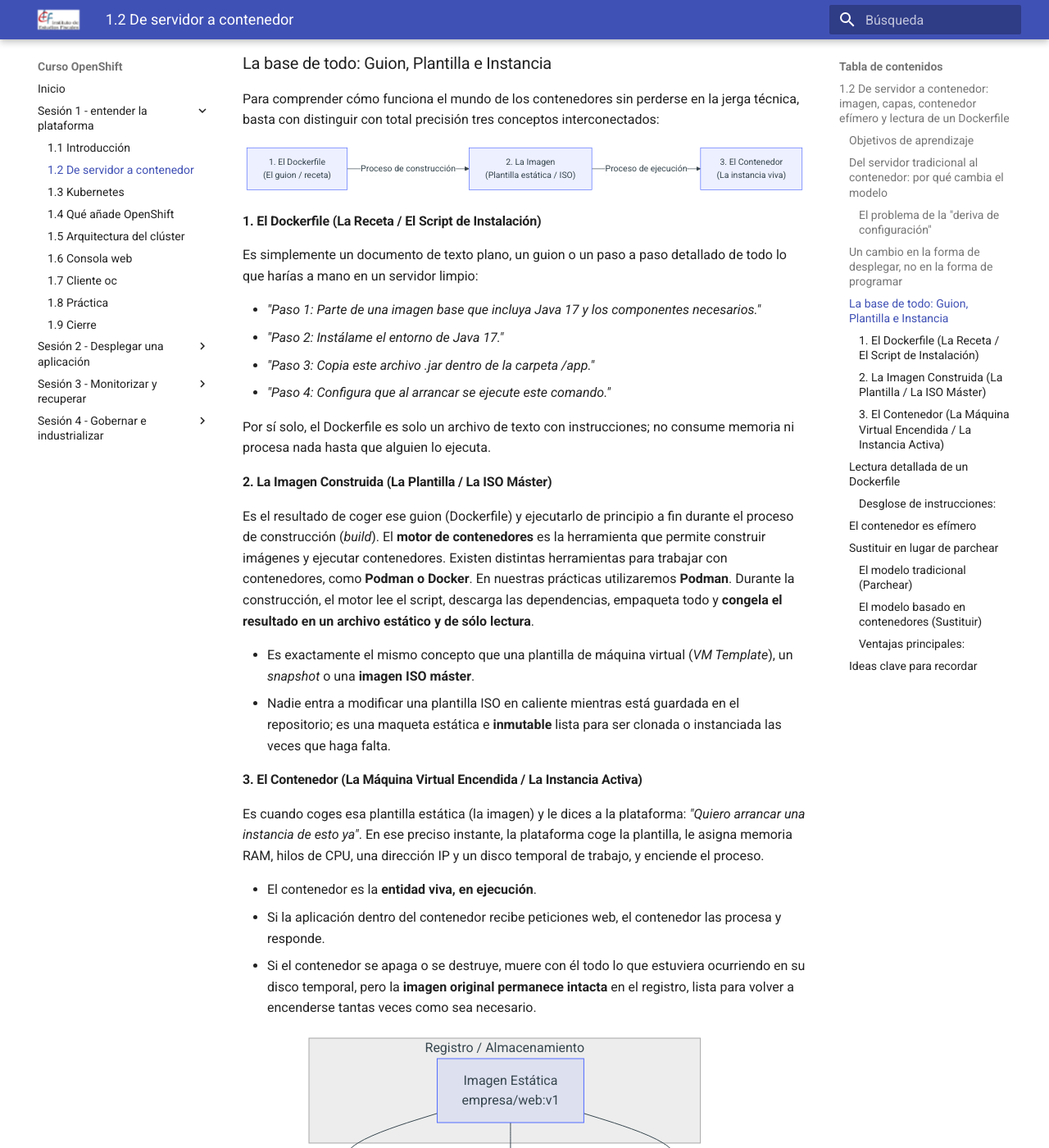
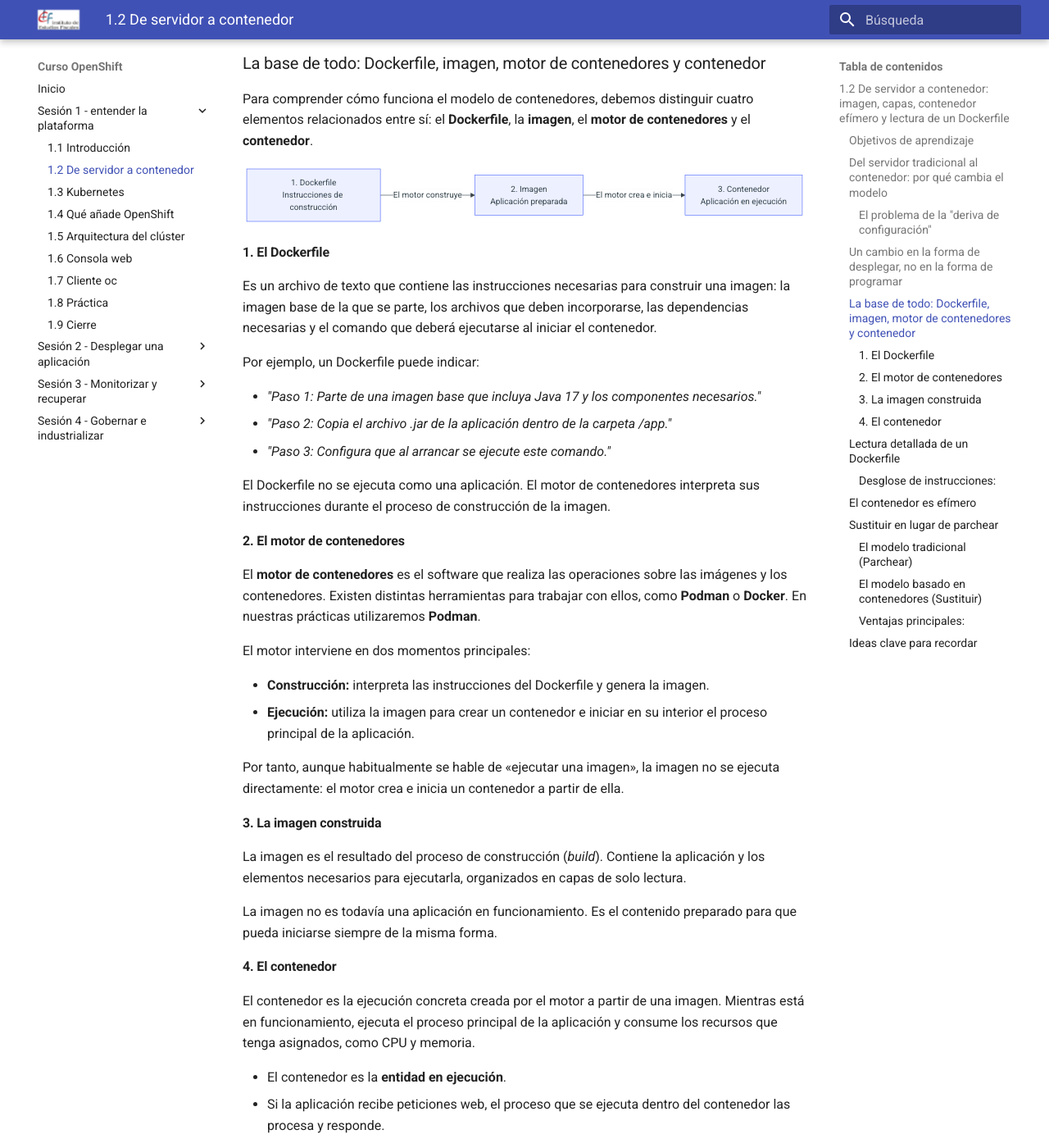
Before and after one commit to ieftraining/curso-openshift, an MkDocs documentation site: the page built from docs/sesion1/1.2 de servidor a contendor.md, in a window 1280 px wide and 1400 px high, scrolled down 1652 px. Shown: the whole window at 82% size. Built offline with MkDocs 1.6.1 and Material for MkDocs 9.7.7, drawn with Linux system fonts in a browser that asks for light colours; some of the changed text lies outside the part shown.

Commit message:
Add files via upload

````diff
--- a/docs/sesion1/1.2 de servidor a contendor.md
+++ b/docs/sesion1/1.2 de servidor a contendor.md
@@ -6,7 +6,7 @@ Al finalizar este apartado serás capaz de:
 
 - Comprender la transición desde la administración tradicional de servidores hacia el modelo basado en contenedores.
 - Entender que los contenedores transforman la forma de empaquetar, distribuir y operar las aplicaciones, sin alterar la lógica de desarrollo o programación.
-- Diferenciar con total claridad la secuencia fundamental: **Dockerfile (El guion) → Imagen (La plantilla estática / ISO) → Contenedor (La instancia viva)**.
+- Comprender la relación entre el **Dockerfile**, la **imagen**, el **motor de contenedores** y el **contenedor en ejecución**.
 - Interpretar de forma práctica las instrucciones clave de un Dockerfile básico.
 - Asimilar la naturaleza efímera de los contenedores y el principio operativo de **sustituir en lugar de parchear**.
 
@@ -45,57 +45,56 @@ flowchart LR
     B --> C["Despliegue Estándar"]
 ```
 
-### La base de todo: Guion, Plantilla e Instancia
+### La base de todo: Dockerfile, imagen, motor de contenedores y contenedor
 
-Para comprender cómo funciona el mundo de los contenedores sin perderse en la jerga técnica, basta con distinguir con total precisión tres conceptos interconectados:
+Para comprender cómo funciona el modelo de contenedores, debemos distinguir cuatro elementos relacionados entre sí: el **Dockerfile**, la **imagen**, el **motor de contenedores** y el **contenedor**.
 
 ```mermaid
 flowchart LR
-    A["1. El Dockerfile<br>(El guion / receta)"] -->|"Proceso de construcción"| B["2. La Imagen<br>(Plantilla estática / ISO)"]
-    B -->|"Proceso de ejecución"| C["3. El Contenedor<br>(La instancia viva)"]
+    A["1. Dockerfile<br>Instrucciones de construcción"] -->|"El motor construye"| B["2. Imagen<br>Aplicación preparada"]
+    B -->|"El motor crea e inicia"| C["3. Contenedor<br>Aplicación en ejecución"]
 ```
 
-#### 1. El Dockerfile (La Receta / El Script de Instalación)
+#### 1. El Dockerfile
 
-Es simplemente un documento de texto plano, un guion o un paso a paso detallado de todo lo que harías a mano en un servidor limpio:
+Es un archivo de texto que contiene las instrucciones necesarias para construir una imagen: la imagen base de la que se parte, los archivos que deben incorporarse, las dependencias necesarias y el comando que deberá ejecutarse al iniciar el contenedor.
+
+Por ejemplo, un Dockerfile puede indicar:
 
 - _"Paso 1: Parte de una imagen base que incluya Java 17 y los componentes necesarios."_
-- _"Paso 2: Instálame el entorno de Java 17."_
-- _"Paso 3: Copia este archivo .jar dentro de la carpeta /app."_
-- _"Paso 4: Configura que al arrancar se ejecute este comando."_
+- _"Paso 2: Copia el archivo .jar de la aplicación dentro de la carpeta /app."_
+- _"Paso 3: Configura que al arrancar se ejecute este comando."_
 
-Por sí solo, el Dockerfile es solo un archivo de texto con instrucciones; no consume memoria ni procesa nada hasta que alguien lo ejecuta.
+El Dockerfile no se ejecuta como una aplicación. El motor de contenedores interpreta sus instrucciones durante el proceso de construcción de la imagen.
 
-#### 2. La Imagen Construida (La Plantilla / La ISO Máster)
+#### 2. El motor de contenedores
 
-Es el resultado de coger ese guion (Dockerfile) y ejecutarlo de principio a fin durante el proceso de construcción (_build_). El **motor de contenedores** es la herramienta que permite construir imágenes y ejecutar contenedores. Existen distintas herramientas para trabajar con contenedores, como **Podman o Docker**. En nuestras prácticas utilizaremos **Podman**. Durante la construcción, el motor lee el script, descarga las dependencias, empaqueta todo y **congela el resultado en un archivo estático y de sólo lectura**.
+El **motor de contenedores** es el software que realiza las operaciones sobre las imágenes y los contenedores. Existen distintas herramientas para trabajar con ellos, como **Podman** o **Docker**. En nuestras prácticas utilizaremos **Podman**.
 
-- Es exactamente el mismo concepto que una plantilla de máquina virtual (_VM Template_), un _snapshot_ o una **imagen ISO máster**.
-- Nadie entra a modificar una plantilla ISO en caliente mientras está guardada en el repositorio; es una maqueta estática e **inmutable** lista para ser clonada o instanciada las veces que haga falta.
+El motor interviene en dos momentos principales:
 
-#### 3. El Contenedor (La Máquina Virtual Encendida / La Instancia Activa)
+- **Construcción:** interpreta las instrucciones del Dockerfile y genera la imagen.
+- **Ejecución:** utiliza la imagen para crear un contenedor e iniciar en su interior el proceso principal de la aplicación.
 
-Es cuando coges esa plantilla estática (la imagen) y le dices a la plataforma: _"Quiero arrancar una instancia de esto ya"_.
-En ese preciso instante, la plataforma coge la plantilla, le asigna memoria RAM, hilos de CPU, una dirección IP y un disco temporal de trabajo, y enciende el proceso.
+Por tanto, aunque habitualmente se hable de «ejecutar una imagen», la imagen no se ejecuta directamente: el motor crea e inicia un contenedor a partir de ella.
 
-- El contenedor es la **entidad viva, en ejecución**.
-- Si la aplicación dentro del contenedor recibe peticiones web, el contenedor las procesa y responde.
-- Si el contenedor se apaga o se destruye, muere con él todo lo que estuviera ocurriendo en su disco temporal, pero la **imagen original permanece intacta** en el registro, lista para volver a encenderse tantas veces como sea necesario.
+#### 3. La imagen construida
 
-```mermaid
-flowchart TD
-    subgraph Registro["Registro / Almacenamiento"]
-        A["Imagen Estática<br>empresa/web:v1"]
-    end
+La imagen es el resultado del proceso de construcción (_build_). Contiene la aplicación y los elementos necesarios para ejecutarla, organizados en capas de solo lectura.
 
-    subgraph Cluster["Infraestructura de Ejecución"]
-        A -->|Instancia 1| B["Contenedor 1<br>En ejecución"]
-        A -->|Instancia 2| C["Contenedor 2<br>En ejecución"]
-        A -->|Instancia 3| D["Contenedor 3<br>En ejecución"]
-    end
-```
+La imagen no es todavía una aplicación en funcionamiento. Es el contenido preparado para que pueda iniciarse siempre de la misma forma.
 
-Una única imagen estática sirve para arrancar múltiples contenedores idénticos simultáneamente.
+
+
+#### 4. El contenedor
+
+El contenedor es la ejecución concreta creada por el motor a partir de una imagen. Mientras está en funcionamiento, ejecuta el proceso principal de la aplicación y consume los recursos que tenga asignados, como CPU y memoria.
+
+- El contenedor es la **entidad en ejecución**.
+- Si la aplicación recibe peticiones web, el proceso que se ejecuta dentro del contenedor las procesa y responde.
+- Si el contenedor se apaga o se destruye, desaparece todo lo que estuviera ocurriendo en su almacenamiento temporal, pero la imagen original permanece intacta y puede volver a utilizarse.
+
+En este apartado utilizaremos Podman para comprender cómo se construye una imagen y cómo se crea un contenedor. Más adelante veremos que Kubernetes y OpenShift permiten coordinar y gestionar los contenedores sin tener que iniciarlos y supervisarlos individualmente.
 
 ### Lectura detallada de un Dockerfile
 
@@ -144,14 +143,14 @@ En la administración clásica, ante una actualización o un error, se accedía
 
 ```mermaid
 flowchart TD
-    A["Modificación de código o receta"] --> B["Construcción de Nueva Imagen<br>(v2.0)"]
+    A["Modificación de código o Dockerfile"] --> B["Construcción de Nueva Imagen<br>(v2.0)"]
     B --> C["Despliegue de Nuevo Contenedor"]
     C --> D["Retirada del Contenedor Antiguo<br>(v1.0)"]
 ```
 
 En las plataformas de contenedores **nunca se modifica un contenedor en marcha**. Ante un cambio de código, una actualización de seguridad o la corrección de un fallo:
 
-- Se actualiza el código o la receta (Dockerfile).
+- Se actualiza el código o el Dockerfile.
 - Se construye una **nueva versión de la imagen** (por ejemplo, v2.0).
 - Se despliega un **nuevo contenedor** a partir de la nueva imagen.
 - Se retira y elimina el contenedor antiguo.
````
